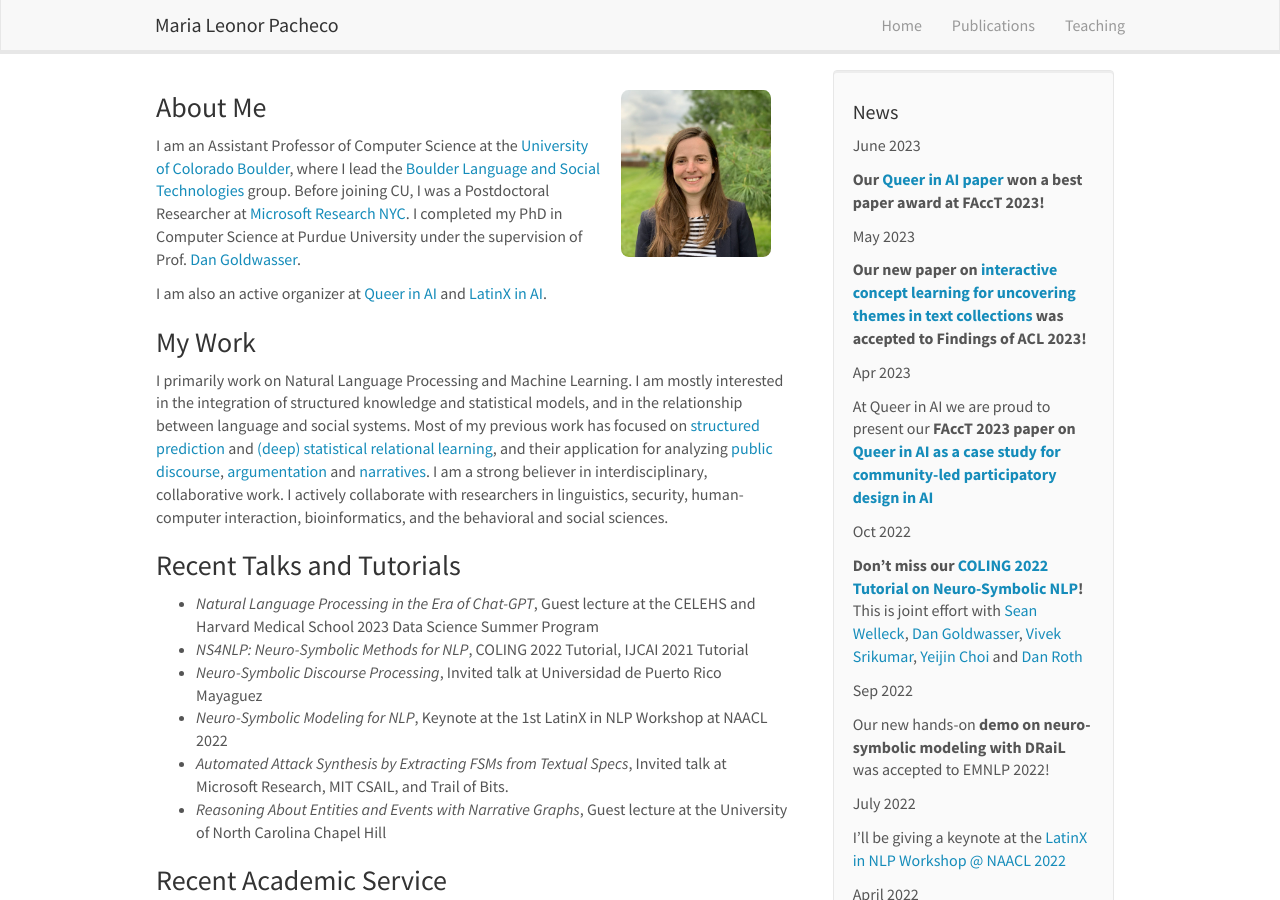
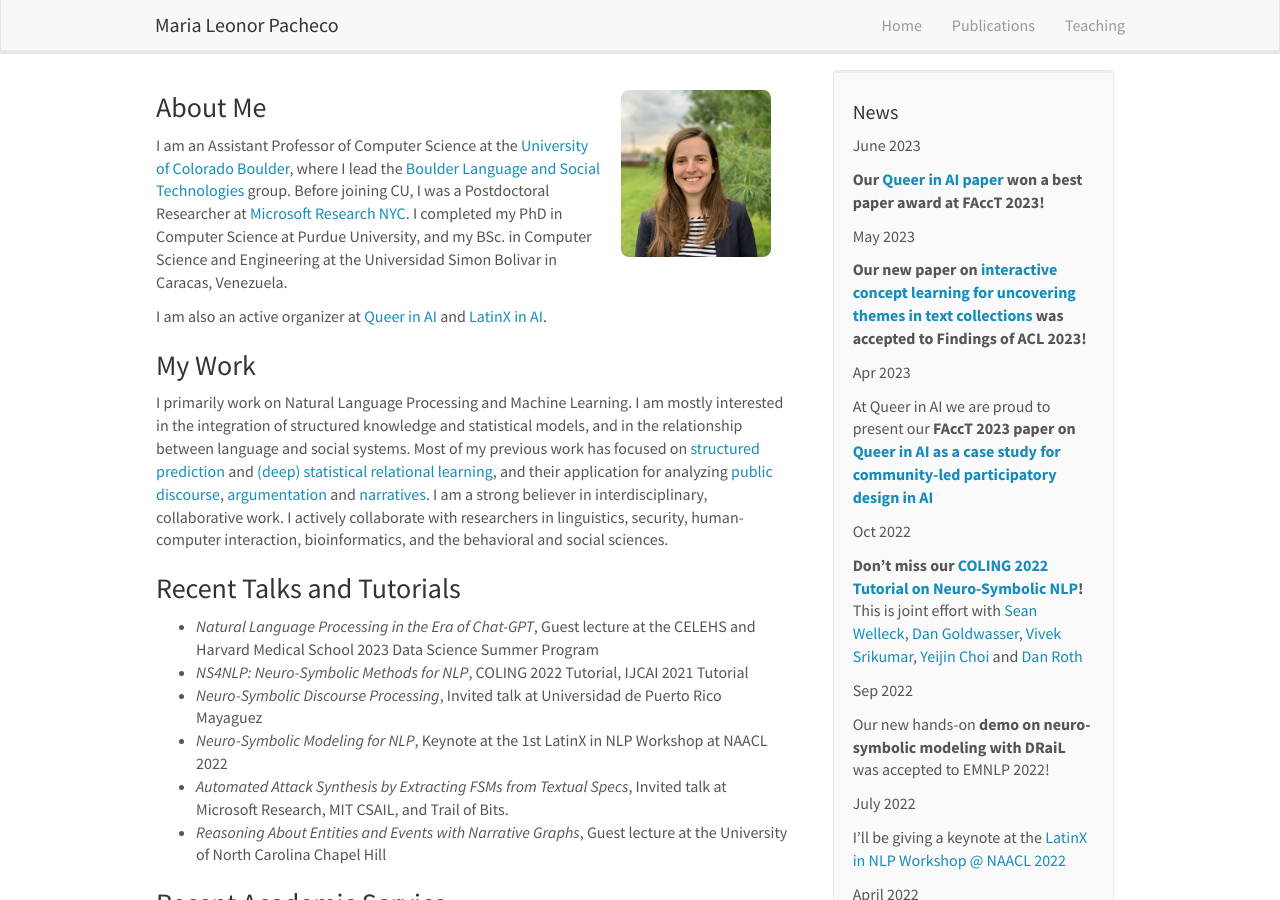
Before and after one commit to mlpacheco/mlpacheco.github.io, a Jekyll site: the page built from _pages/home.md, in a window 1280 px wide and 900 px high. Built offline with Jekyll 4.4.1, drawn with Linux system fonts in a browser that asks for light colours; nearby versions of some CDN libraries.

Commit message:
Update home.md

```diff
--- a/_pages/home.md
+++ b/_pages/home.md
@@ -9,7 +9,7 @@ permalink: /
 ### About Me
 
 I am an Assistant Professor of Computer Science at the [University of Colorado Boulder](https://www.colorado.edu/cs/), where I lead the [Boulder Language and Social Technologies](https://blast-cu.github.io/) group. Before joining CU, I was a Postdoctoral Researcher at [Microsoft Research
-NYC](https://www.microsoft.com/en-us/research/lab/microsoft-research-new-york/). I completed my PhD in Computer Science at Purdue University under the supervision of Prof. [Dan Goldwasser](https://www.cs.purdue.edu/homes/dgoldwas/).
+NYC](https://www.microsoft.com/en-us/research/lab/microsoft-research-new-york/). I completed my PhD in Computer Science at Purdue University, and my BSc. in Computer Science and Engineering at the Universidad Simon Bolivar in Caracas, Venezuela.
 
 I am also an active organizer at [Queer in AI](https://www.queerinai.com/) and [LatinX in AI](https://www.latinxinai.org/).
 
```
